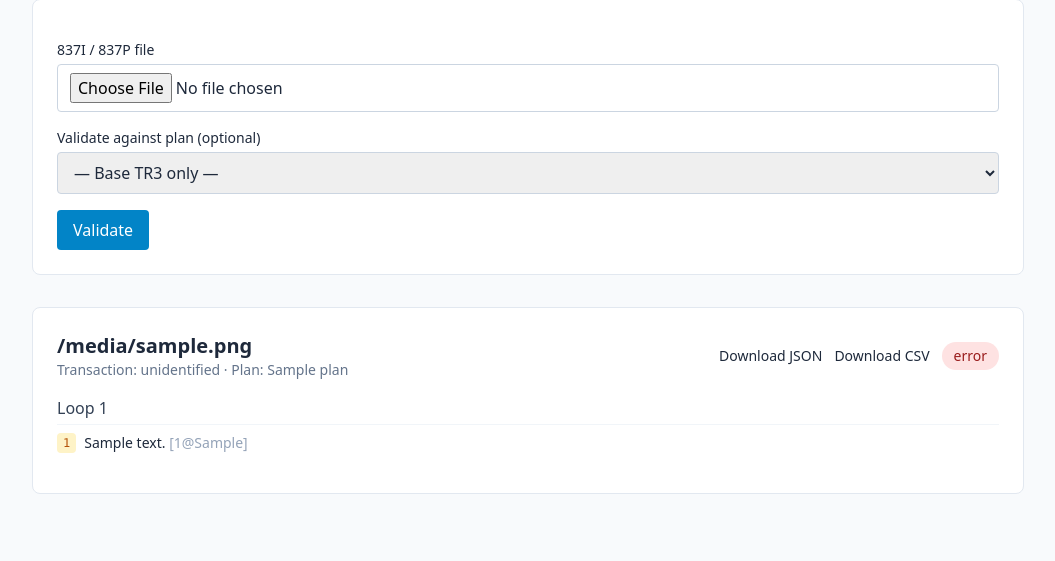
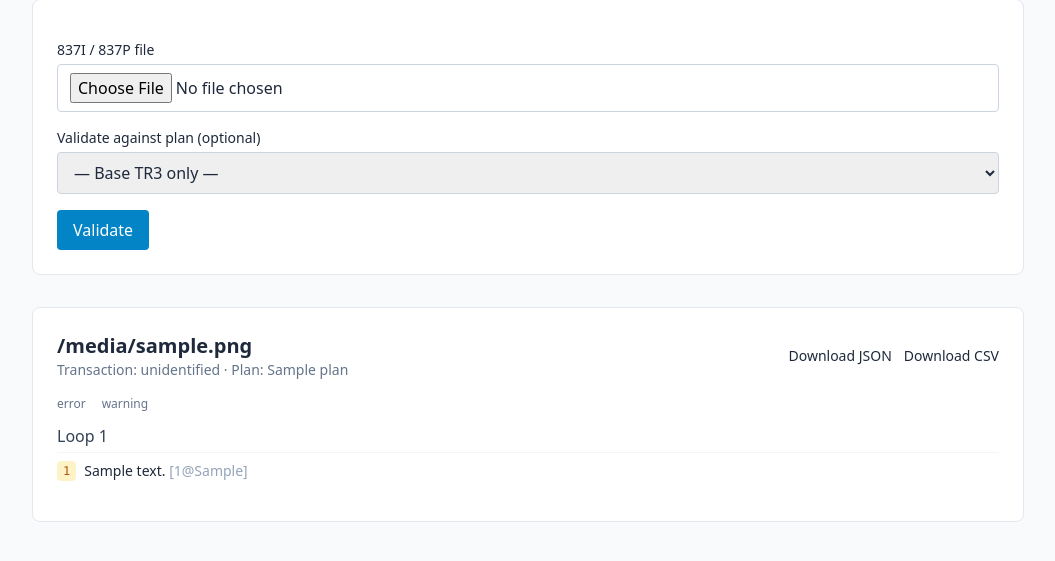
Before and after one commit to ryancheley/edi-837-validator, a Django app: template validator/templates/validator/validate.html in a window 1280 px wide. Shown: the part 178-739 px from the top of the page, without its empty margins (112-1167 px from the left). Run offline with Django 5.2, Linux system fonts and the light colour scheme; tables that the repository leaves empty hold one stand-in row (values such as "Sample post"); the template is opened without the code that fills it: values that come from a table or form of the project are taken from there, most other values are stand-ins (such as "Sample title", 1, 10 or a date in 2020).

Commit message:
⚠️ Emit warning severity for unplaceable segments (#18)
Closes #9. STRUCT.UNEXPECTED is now a WARNING (advisory: the greedy matcher
couldn't place the segment, not a hard spec violation) rather than an ERROR.
Adds warning_count/info_count to ValidationResult and summary(), and fixes the
results view so warning-only files still render their findings (previously
is_valid hid them). Legend + per-severity chips in the UI.

Co-authored-by: Claude Opus 4.8 <noreply@anthropic.com>

```diff
--- a/validator/templates/validator/_findings.html
+++ b/validator/templates/validator/_findings.html
@@ -1,4 +1,8 @@
 {% comment %}Renders findings grouped by loop. Expects `grouped`: {loop_id: [ValidationError]}.{% endcomment %}
+<div class="flex items-center gap-4 mb-3 text-xs text-slate-500">
+  <span class="flex items-center gap-1"><span class="inline-block w-2.5 h-2.5 rounded-full bg-red-400"></span>error</span>
+  <span class="flex items-center gap-1"><span class="inline-block w-2.5 h-2.5 rounded-full bg-amber-400"></span>warning</span>
+</div>
 {% for loop_id, errs in grouped.items %}
   <div class="mb-4">
     <h3 class="font-medium text-slate-700 border-b border-slate-100 pb-1 mb-2">Loop {{ loop_id }}</h3>
--- a/validator/templates/validator/_results.html
+++ b/validator/templates/validator/_results.html
@@ -12,17 +12,21 @@
          class="text-sm text-sky-600 hover:text-sky-700 hover:underline">Download JSON</a>
       <a href="{% url 'export_findings' 'csv' %}"
          class="text-sm text-sky-600 hover:text-sky-700 hover:underline">Download CSV</a>
-      {% if result.is_valid %}
+      {% if result.error_count %}
+        <span class="rounded-full bg-red-100 text-red-800 px-3 py-1 text-sm font-medium">{{ result.error_count }} error{{ result.error_count|pluralize }}</span>
+      {% endif %}
+      {% if result.warning_count %}
+        <span class="rounded-full bg-amber-100 text-amber-800 px-3 py-1 text-sm font-medium">{{ result.warning_count }} warning{{ result.warning_count|pluralize }}</span>
+      {% endif %}
+      {% if result.is_valid and not result.warning_count %}
         <span class="rounded-full bg-green-100 text-green-800 px-3 py-1 text-sm font-medium">Valid ✓</span>
-      {% else %}
-        <span class="rounded-full bg-red-100 text-red-800 px-3 py-1 text-sm font-medium">{{ result.error_count }} error{{ result.error_count|pluralize }}</span>
       {% endif %}
     </div>
   </div>
 
-  {% if result.is_valid %}
+  {% if grouped %}
+    {% include "validator/_findings.html" %}
+  {% else %}
     <p class="text-slate-600">No structural, element, or code errors found.</p>
-  {% else %}
-    {% include "validator/_findings.html" %}
   {% endif %}
 </div>
--- a/validator/templates/validator/history_detail.html
+++ b/validator/templates/validator/history_detail.html
@@ -14,7 +14,11 @@
     </div>
     {% if run.error_count %}
       <span class="rounded-full bg-red-100 text-red-800 px-3 py-1 text-sm font-medium">{{ run.error_count }} error{{ run.error_count|pluralize }}</span>
-    {% else %}
+    {% endif %}
+    {% if run.summary.warning_count %}
+      <span class="rounded-full bg-amber-100 text-amber-800 px-3 py-1 text-sm font-medium">{{ run.summary.warning_count }} warning{{ run.summary.warning_count|pluralize }}</span>
+    {% endif %}
+    {% if not run.error_count and not run.summary.warning_count %}
       <span class="rounded-full bg-green-100 text-green-800 px-3 py-1 text-sm font-medium">Valid ✓</span>
     {% endif %}
   </div>
--- a/validator/x12/engine.py
+++ b/validator/x12/engine.py
@@ -223,6 +223,7 @@ class _Matcher:
                 ValidationError(
                     "STRUCT.UNEXPECTED",
                     f"Unexpected or out-of-order segment {seg.id}",
+                    severity=Severity.WARNING,  # advisory: engine couldn't place it, not a hard spec violation
                     segment_id=seg.id,
                     segment_pos=seg.pos,
                 )
```
Also changed, not shown: validator/x12/errors.py (+10 -0 lines), validator/x12/tests/test_engine.py (+14 -0 lines).
